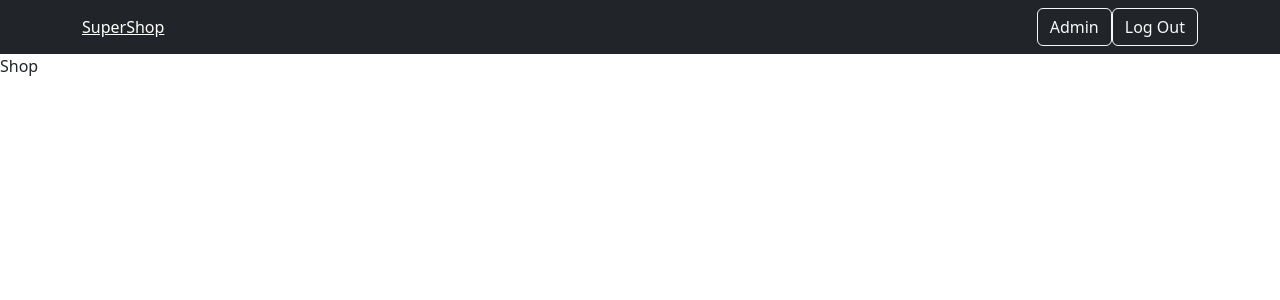
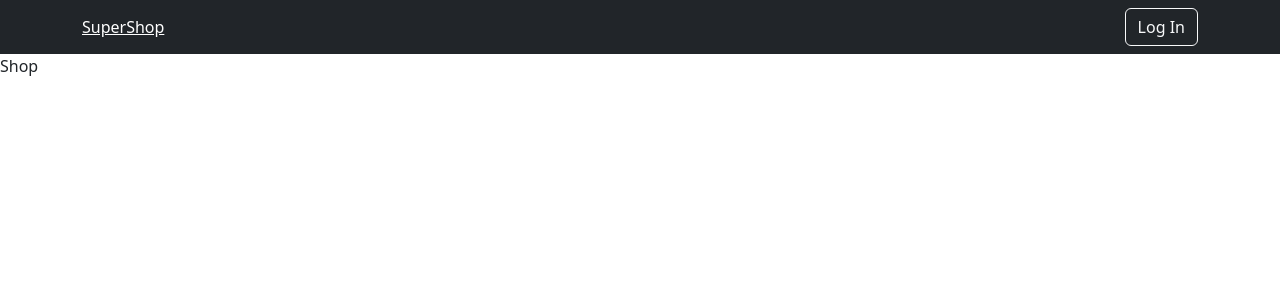
Before and after one commit to arinenn/react-online-shopping, a React (Create React App) app in the folder client/: page / in a window 1280 px wide. Shown: the top 300 px of the page. Built offline with nearby package versions, Linux system fonts and the light colour scheme.

Commit message:
added NavBar, started AuthPage

```diff
--- a/client/src/components/NavBar.js
+++ b/client/src/components/NavBar.js
@@ -1,9 +1,6 @@
 import { useContext } from 'react';
-import Navbar from 'react-bootstrap/Navbar';
-import Nav from 'react-bootstrap/Nav';
-import Container from 'react-bootstrap/Container';
-import Button from 'react-bootstrap/Button';
 import { NavLink } from 'react-router-dom';
+import { Navbar, Nav, Button, Container } from 'react-bootstrap';
 import { observer } from 'mobx-react-lite';
 
 import { IndexContext } from '../index';
@@ -18,18 +15,18 @@
           SuperShop
         </NavLink>
         {user.isAuth ? (
-          <Nav className="ml-auto" style={{ color: 'white' }}>
+          <Nav style={{ color: 'white' }}>
             <Button variant="outline-light">Admin</Button>
             <Button
               variant="outline-light"
-              className="ml-2"
+              className="ms-3"
               onClick={() => user.setIsAuth(false)}
             >
               Log Out
             </Button>
           </Nav>
         ) : (
-          <Nav className="ml-auto" style={{ color: 'white' }}>
+          <Nav style={{ color: 'white' }}>
             <Button
               variant="outline-light"
               onClick={() => user.setIsAuth(true)}
--- a/client/src/pages/AuthPage.js
+++ b/client/src/pages/AuthPage.js
@@ -1,7 +1,48 @@
-import React from 'react';
+import { Container, Form, Card, Button } from 'react-bootstrap';
+import { NavLink, useLocation } from 'react-router-dom';
+
+import { LOGIN_ROUTE, REGISTRATION_ROUTE } from '../utilities/consts';
 
 const Auth = () => {
-  return <div>Auth</div>;
+  const location = useLocation();
+  const isLogin = location.pathname === LOGIN_ROUTE;
+
+  return (
+    <Container
+      className="d-flex justify-content-center align-items-center"
+      style={{ height: window.innerHeight - 54 }}
+    >
+      <Card style={{ width: 600 }} className="p-5">
+        <h2 className="m-auto">
+          {isLogin ? 'Authenticate' : 'Registrate'}
+        </h2>
+        <Form className="d-flex flex-column">
+          <Form.Control className="mt-3" placeholder="Email" />
+          <Form.Control
+            className="mt-3"
+            type="password"
+            placeholder="Password"
+          />
+          <Form className="d-flex justify-content-between mt-3">
+            {isLogin ? (
+              <div>
+                No account?{' '}
+                <NavLink to={REGISTRATION_ROUTE}>Register!</NavLink>
+              </div>
+            ) : (
+              <div>
+                Already have an account?{' '}
+                <NavLink to={LOGIN_ROUTE}>Login!</NavLink>
+              </div>
+            )}
+            <Button variant="outline-success">
+              {isLogin ? 'Log In' : 'Register'}
+            </Button>
+          </Form>
+        </Form>
+      </Card>
+    </Container>
+  );
 };
 
 export default Auth;
--- a/client/src/storage/UserStorage.js
+++ b/client/src/storage/UserStorage.js
@@ -2,7 +2,7 @@
 
 export default class UserStorage {
   constructor() {
-    this._isAuth = true;
+    this._isAuth = false;
     this._user = {};
     makeAutoObservable(this);
   }
```
